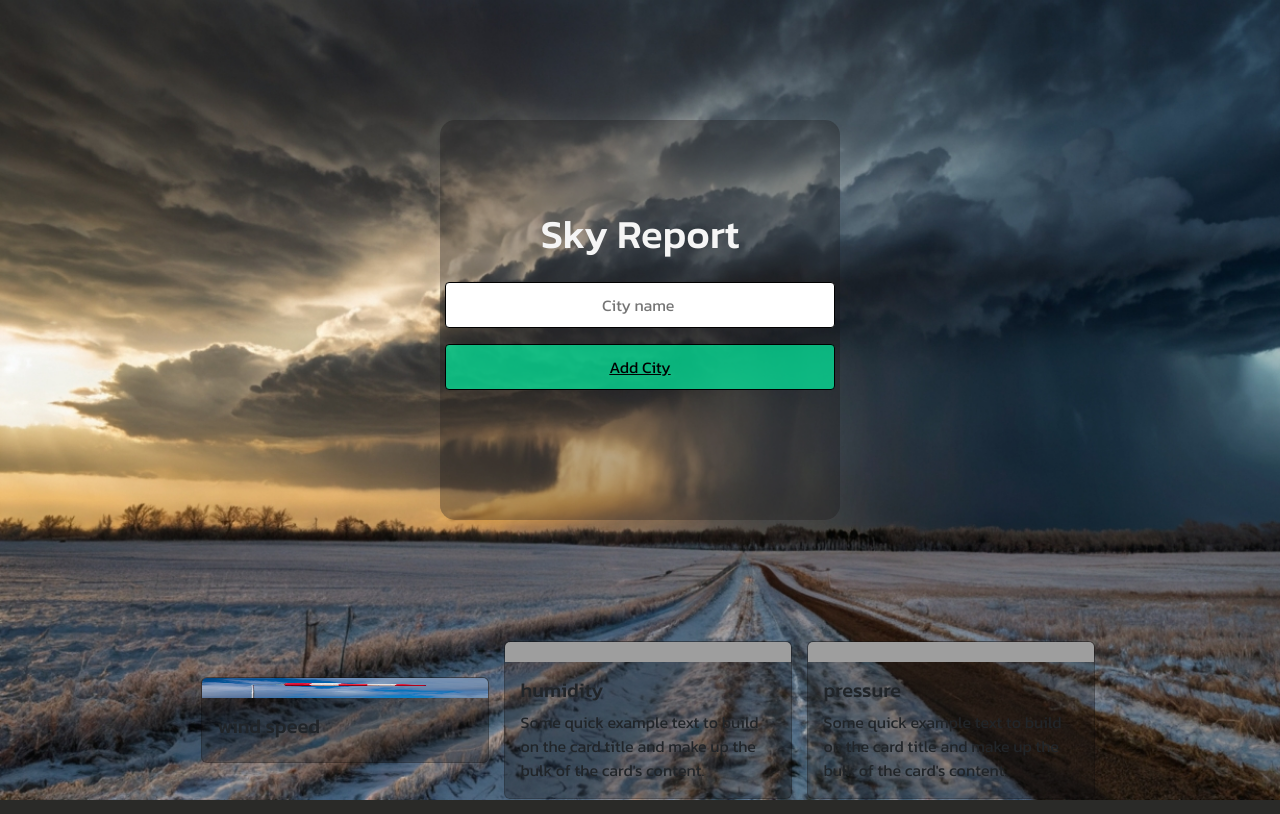
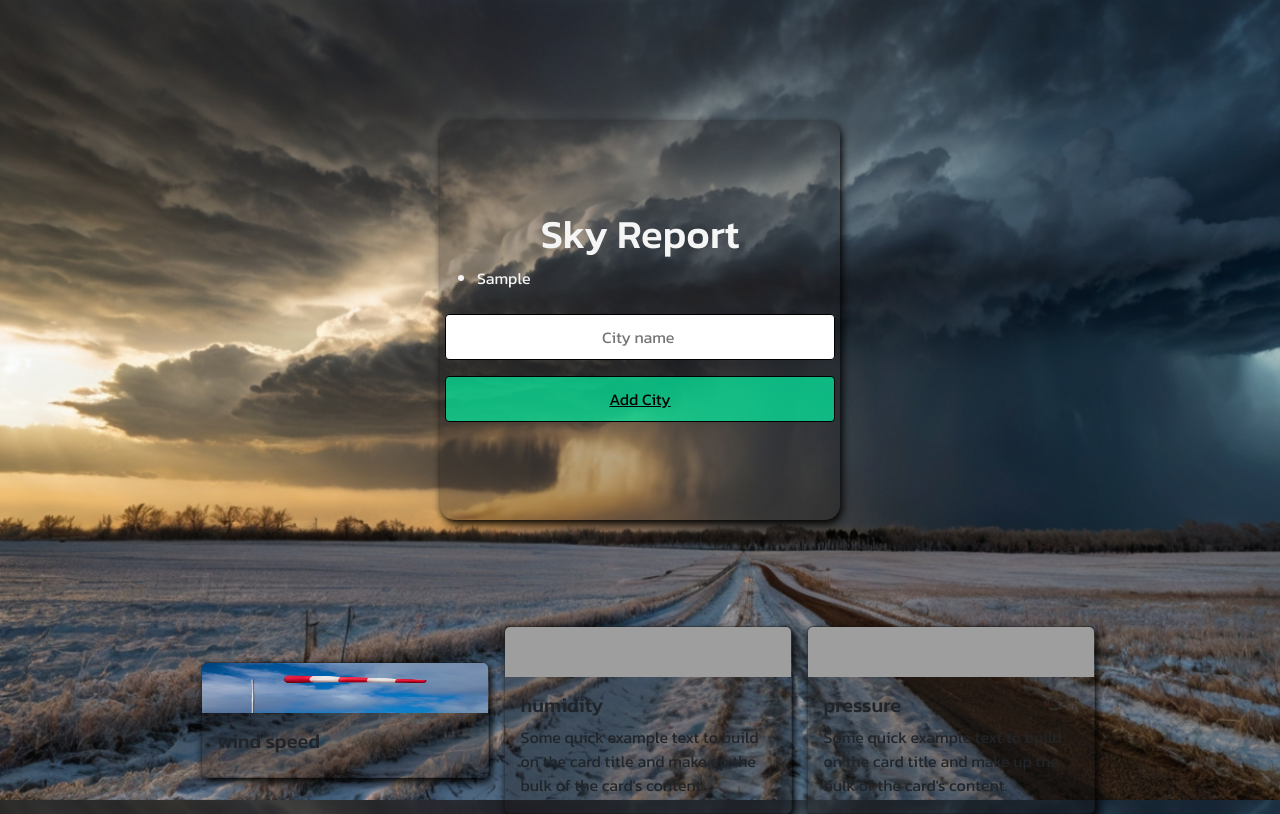
Before and after one commit to shivamsingh1512/Weather-App, a Node server app: template views/weather.ejs in a window 1280 px wide. Run offline with Node 20, Linux system fonts and the light colour scheme; the template is opened without the code that fills it: values that come from a table or form of the project are taken from there, others are empty; tables that the repository leaves empty hold one stand-in row (values such as "Sample post"); some libraries are stand-ins or nearby versions; grey boxes are pictures that could not be loaded.

Commit message:
feature added to weather.ejs

```diff
--- a/models/locations.js
+++ b/models/locations.js
@@ -15,3 +15,8 @@
     });
     location.save();
 }
+
+export async function getLocations(userid){
+    const f = await Location.find({ userid: userid }).lean();
+    return f;
+}
--- a/public/style.css
+++ b/public/style.css
@@ -18,6 +18,7 @@
     padding-top:90px ;
     padding-left: 5px;
     padding-right: 5px;
+    box-shadow: 2px 4px 8px whitesmoke;
 }
 
 input[type="text"],
--- a/public/weather.css
+++ b/public/weather.css
@@ -19,6 +19,7 @@
     padding-top: 90px;
     padding-left: 5px;
     padding-right: 5px;
+    box-shadow: 2px 4px 8px black;
     position: absolute; /* Center the appdiv */
     top: 40%; /* 50% down from the top */
     left: 50%; /* 50% in from the left */
@@ -71,8 +72,12 @@
     margin-top: 650px; /* Add some space between appdiv and cards */
     margin-bottom: 10px;
     background-color: rgba(24, 21, 21, 0.309);
-
+    box-shadow: 2px 4px 8px black;
 }
 img{
-    height: 20px;
+    height: 50px;
 }
+
+li{
+    color: whitesmoke;
+}
--- a/views/weather.ejs
+++ b/views/weather.ejs
@@ -14,6 +14,9 @@
     <div class="appdiv">
         <h1>Sky Report</h1>
         <ul>
+          <% for (var i = 0;i<locations.length;i++ ) {%>
+              <li> <%- locations[i].city %></li>
+          <% } %>
 
         </ul>
         <form method="post" action="/weather">
```
Also changed, not shown: controllers/weather.js (+17 -5 lines).
